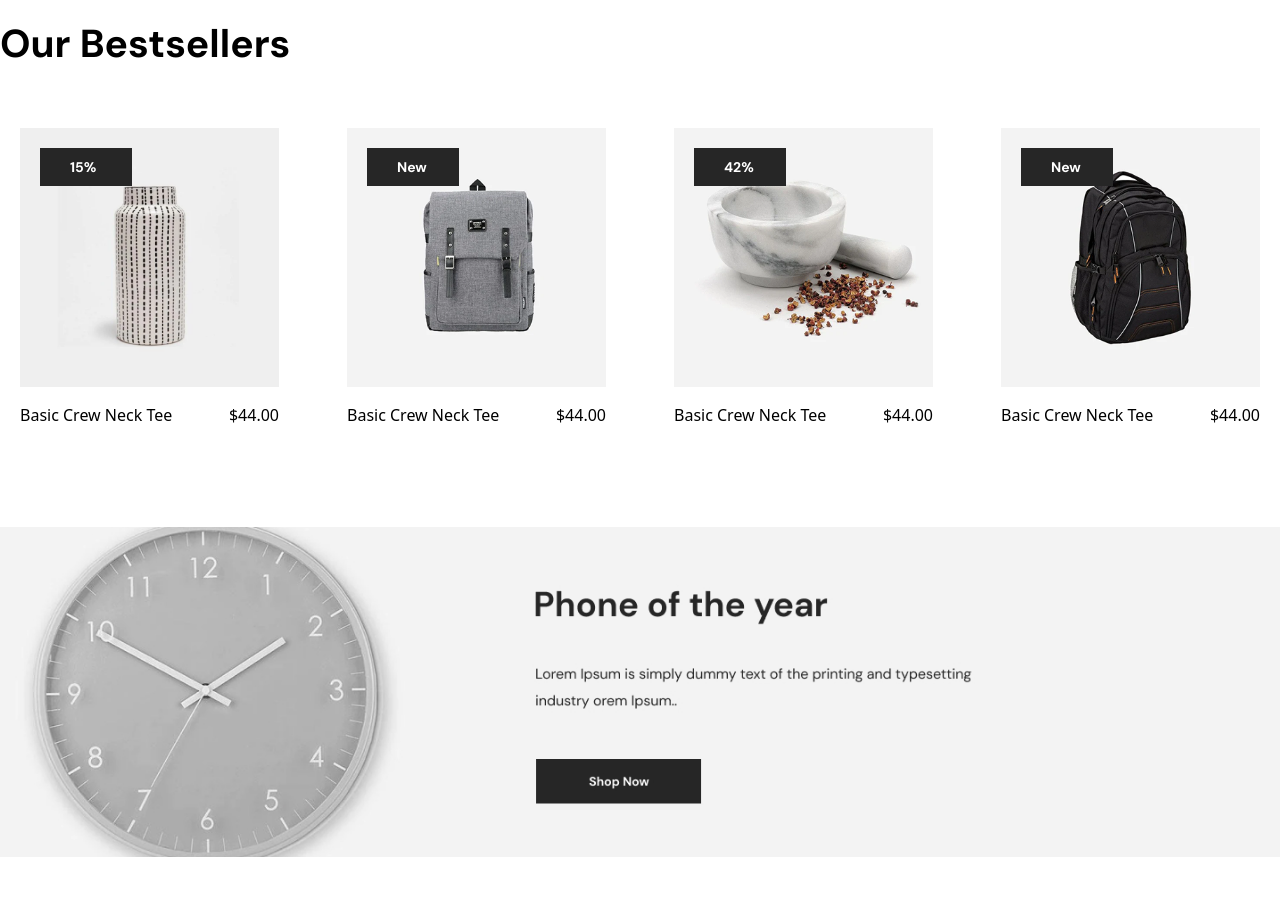
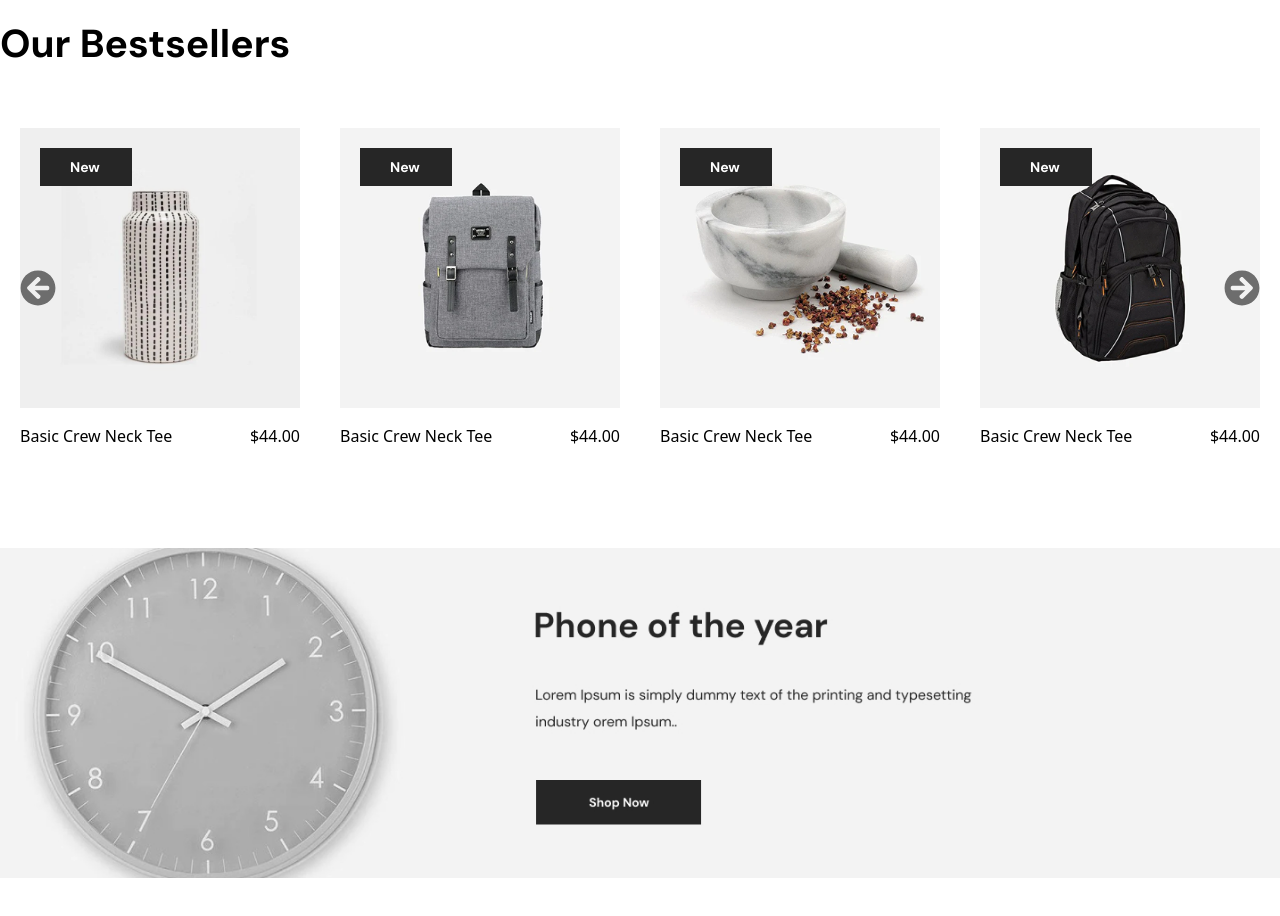
Before and after one commit to riemetoba/React-Orebi-eCommerce, a React (Vite) app: page / in a window 1280 px wide. Shown: the part 2260-3176 px from the top of the page. Built offline with nearby package versions, Linux system fonts and the light colour scheme.

Commit message:
slickTwo

```diff
--- a/src/components/layouts/Bestsellers.jsx
+++ b/src/components/layouts/Bestsellers.jsx
@@ -6,25 +6,74 @@ import bestSellersOne from "/src/assets/bestSellersOne.png"
 import bestSellersTwo from "/src/assets/bestSellersTwo.png"
 import bestSellersThree from "/src/assets/bestSellersThree.png"
 import bestSellersFour from "/src/assets/bestSellersFour.png"
+import "slick-carousel/slick/slick.css";
+import Slider from "react-slick";
+import NextArrow from "../NextArrow";
+import PrevArrow from "../PrevArrow";
 const Bestsellers = () => {
+    var settings = {
+    dots: false,
+    infinite: true,
+    speed: 500,
+    slidesToShow: 4,
+    slidesToScroll: 1,
+    nextArrow: <NextArrow />,
+    prevArrow: <PrevArrow />,
+  };
   return (
     <>
     <Container>
         <h2 className='text-[39px] font-DM font-bold pb-[55px] pt-25'>Our Bestsellers</h2>
-        <Flex className={"gap-x-7"}>
-            <div className='w-1/4'>
-                <Product productImg={bestSellersOne} badgeText={"15%"}productTitle={"Basic Crew Neck Tee"} productPrice={"$44.00"}/>
-            </div>
-            <div className='w-1/4'>
-                <Product  productImg={bestSellersTwo} badgeText={"New"}productTitle={"Basic Crew Neck Tee"} productPrice={"$44.00"}/>
-            </div>
-            <div className='w-1/4'>
-                <Product productImg={bestSellersThree} badgeText={"42%"}productTitle={"Basic Crew Neck Tee"} productPrice={"$44.00"}/>
-            </div>
-            <div className='w-1/4'>
-                <Product productImg={bestSellersFour} badgeText={"New"} productTitle={"Basic Crew Neck Tee"} productPrice={"$44.00"}/>
-            </div>
-        </Flex>
+       <Slider {...settings}>
+          <div>
+            <Product
+              productImg={bestSellersOne}
+              badgeText={"New"}
+              productTitle={"Basic Crew Neck Tee"}
+              productPrice={"$44.00"}
+            />
+          </div>
+          <div>
+            <Product
+              productImg={bestSellersTwo}
+              badgeText={"New"}
+              productTitle={"Basic Crew Neck Tee"}
+              productPrice={"$44.00"}
+            />
+          </div>
+          <div>
+            <Product
+              productImg={bestSellersThree}
+              badgeText={"New"}
+              productTitle={"Basic Crew Neck Tee"}
+              productPrice={"$44.00"}
+            />
+          </div>
+          <div>
+            <Product
+              productImg={bestSellersFour}
+              badgeText={"New"}
+              productTitle={"Basic Crew Neck Tee"}
+              productPrice={"$44.00"}
+            />
+          </div>
+          <div>
+            <Product
+              productImg={bestSellersTwo}
+              badgeText={"New"}
+              productTitle={"Basic Crew Neck Tee"}
+              productPrice={"$44.00"}
+            />
+          </div>
+          <div>
+            <Product
+              productImg={bestSellersThree}
+              badgeText={"New"}
+              productTitle={"Basic Crew Neck Tee"}
+              productPrice={"$44.00"}
+            />
+          </div>
+        </Slider>
     </Container>
     </>
   )
```
